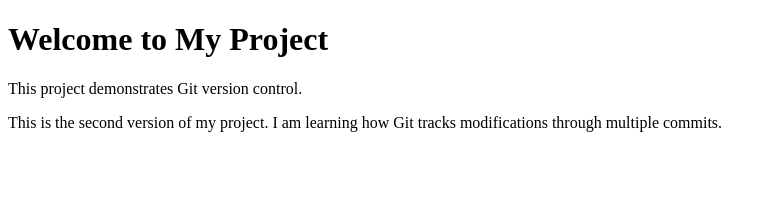
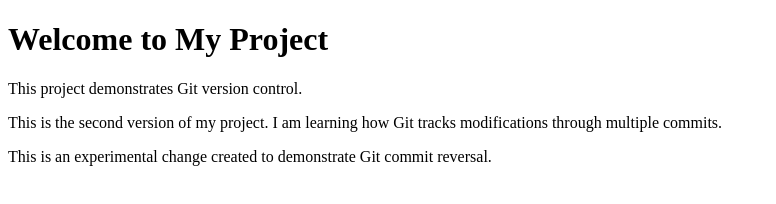
Before and after one commit to Kesab2909/git-workflow-assignment, a plain HTML site: page index.html in a window 1280 px wide. Shown: the whole page, without its empty margins (0-776 px from the left). Drawn offline with Linux system fonts and the light colour scheme.

Commit message:
Add experimental content for undo demonstration

```diff
--- a/index.html
+++ b/index.html
@@ -11,5 +11,9 @@
     I am learning how Git tracks modifications
     through multiple commits.
     </p>
+    <p>
+    This is an experimental change created to demonstrate
+    Git commit reversal.
+    </p>
 </body>
 </html>
```
